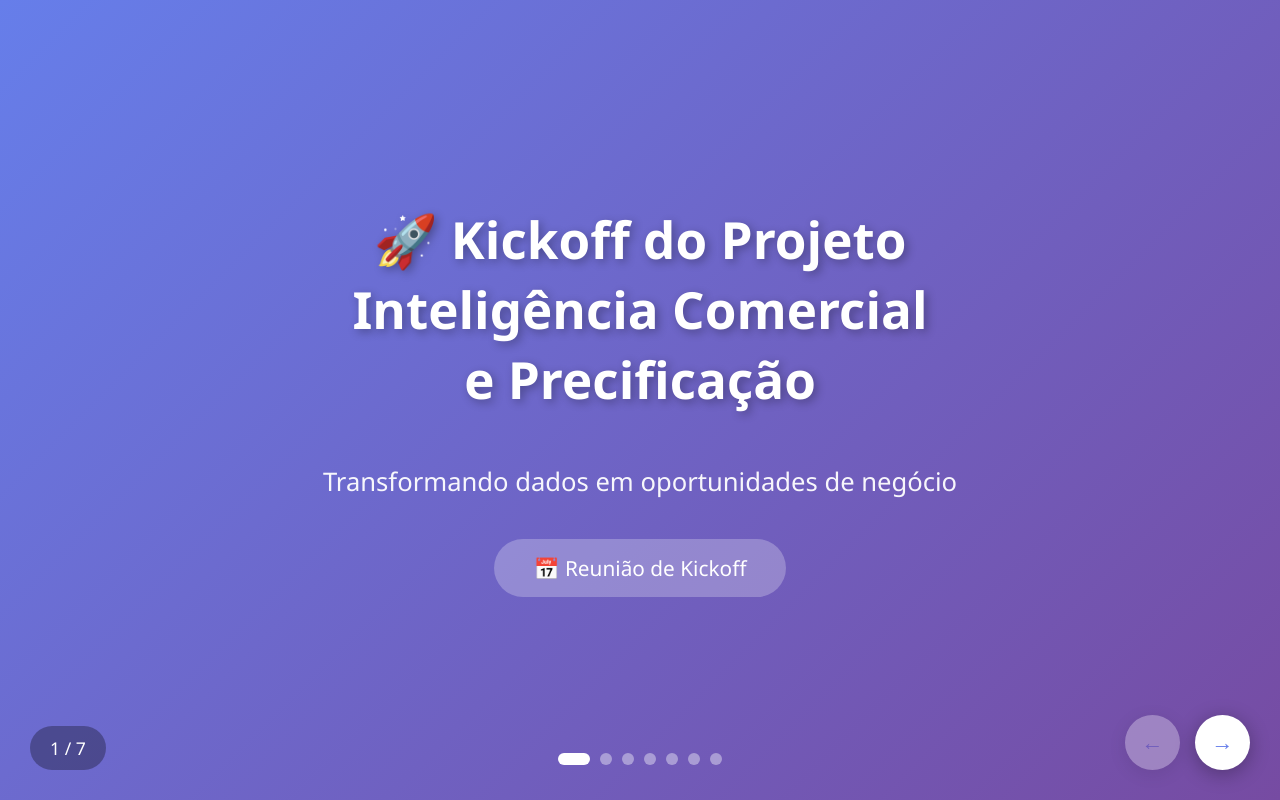
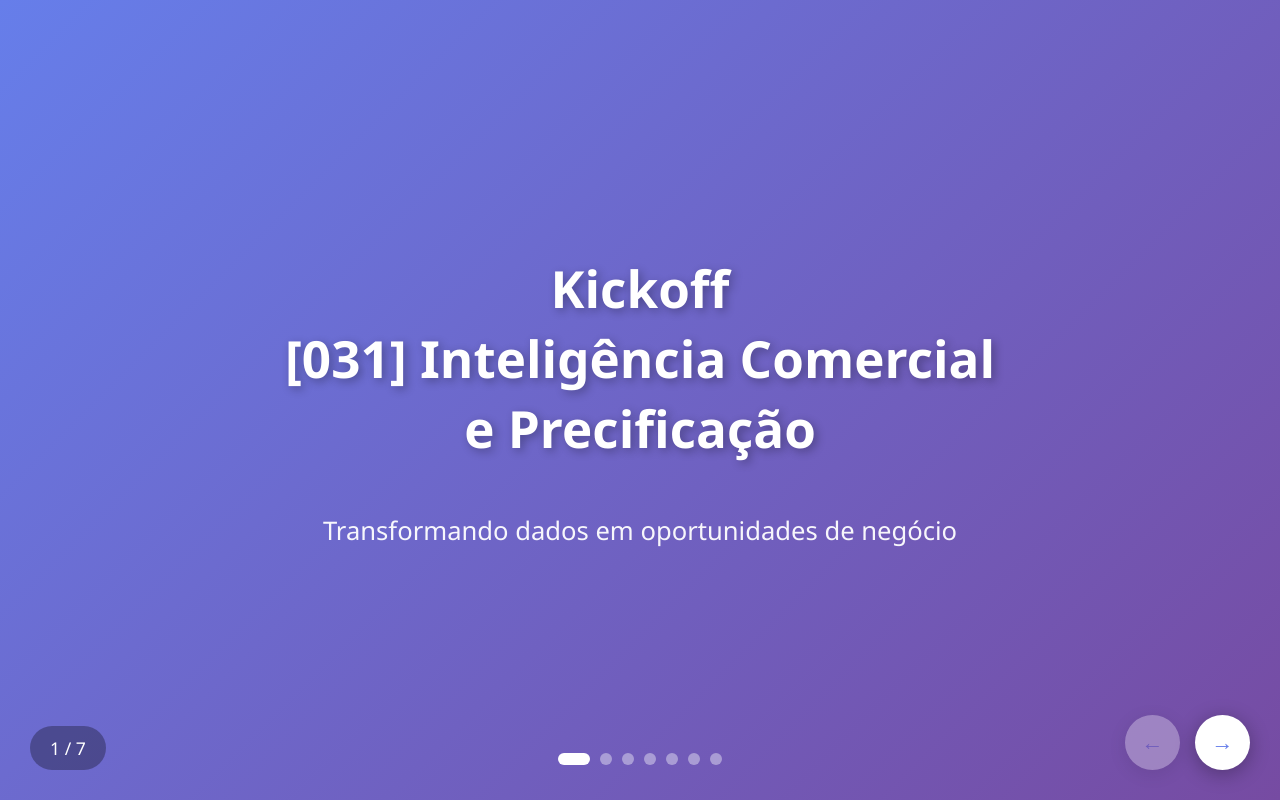
Before and after one commit to anaribeiro-hue/apresenta-o42, a plain HTML site: page index.html in a window 1280 px wide. Shown: the top 800 px of the page. Drawn offline with Linux system fonts and the light colour scheme.

Commit message:
Update index.html

```diff
--- a/index.html
+++ b/index.html
@@ -393,9 +393,8 @@
 <body>
     <!-- SLIDE 1: CAPA -->
     <div id="slide1" class="slide active">
-        <h1>🚀 Kickoff do Projeto<br>Inteligência Comercial<br>e Precificação</h1>
+        <h1> Kickoff <br> [031] Inteligência Comercial<br>e Precificação</h1>
         <div class="subtitle">Transformando dados em oportunidades de negócio</div>
-        <div class="badge">📅 Reunião de Kickoff</div>
     </div>
 
     <!-- SLIDE 2: CONTEXTO -->
```
